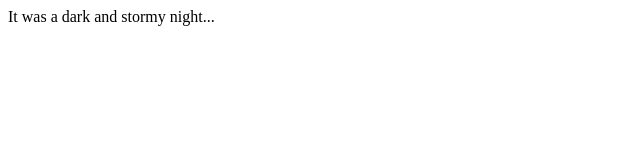
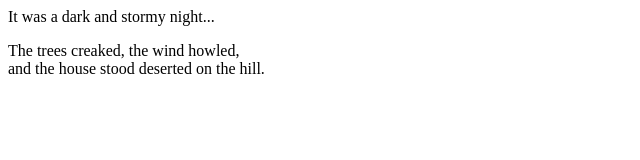
Before and after one commit to ariannariggs/fireside-story2, a plain HTML site: page fireside-story/index.html in a window 1280 px wide. Shown: the whole page, without its empty margins (0-640 px from the left). Drawn offline with Linux system fonts and the light colour scheme.

Commit message:
added second line of story

```diff
--- a/fireside-story/index.html
+++ b/fireside-story/index.html
@@ -1,5 +1,7 @@
 <html>
     <body>
       <p>It was a dark and stormy night...</p>
+      <p>The trees creaked, the wind howled,<br/>
+        and the house stood deserted on the hill.</p>
     </body>
   </html>
```
